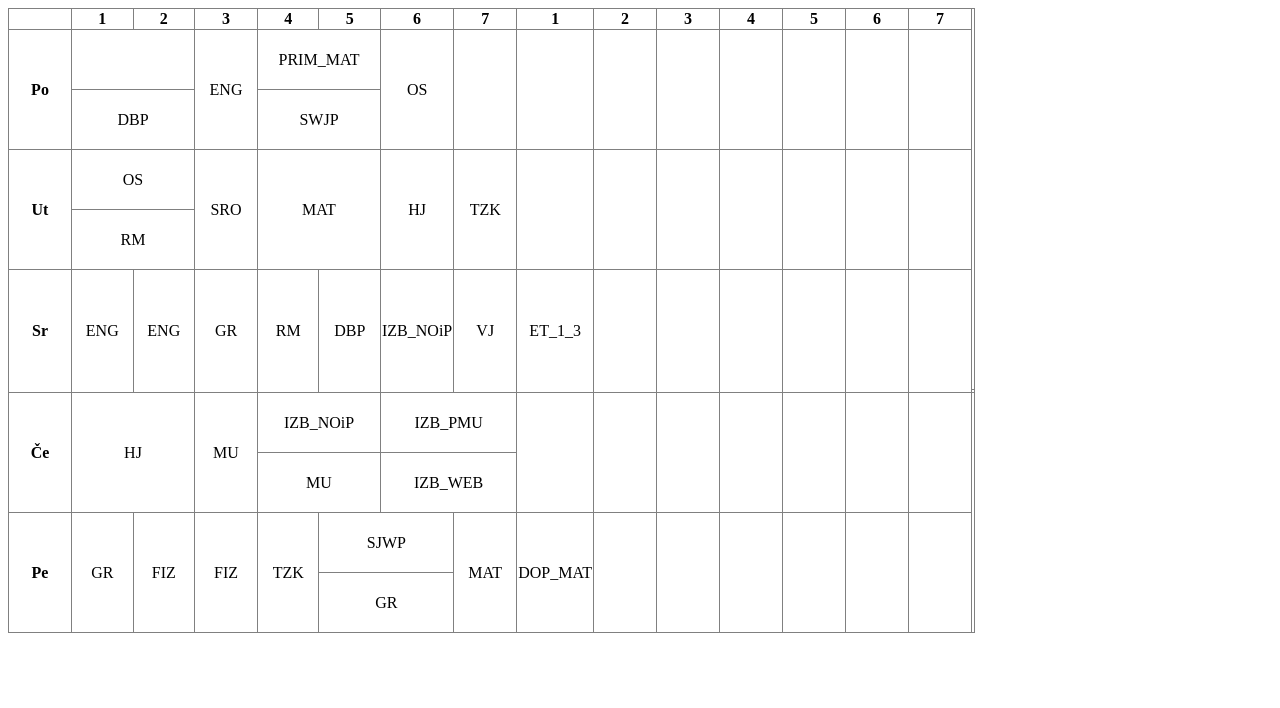
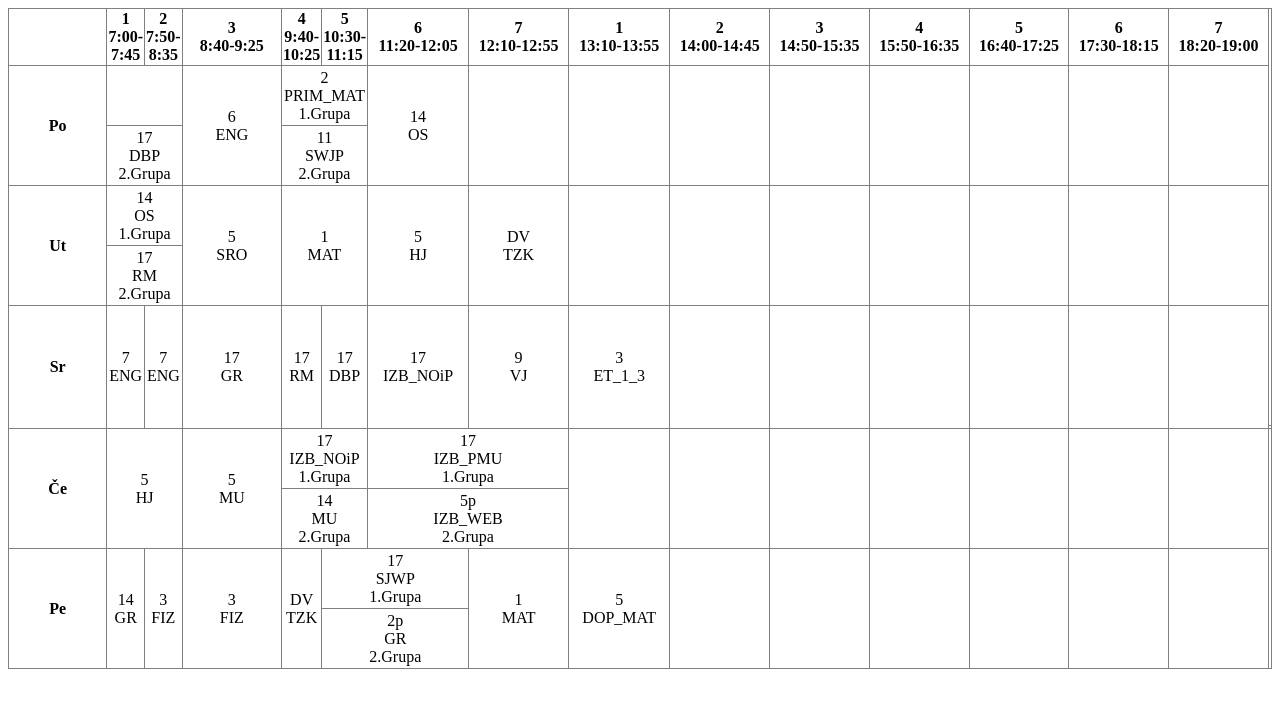
Before and after one commit to mali1sunjo/sjwp_lovro, a plain HTML site: page zadace/zadaca2.html in a window 1280 px wide. Drawn offline with Linux system fonts and the light colour scheme.

Commit message:
gotova tablica

```diff
--- a/zadace/zadaca2.html
+++ b/zadace/zadaca2.html
@@ -9,53 +9,53 @@
 </head>
 <body>
     <table border="1" style="border-collapse: collapse;">
-        <tr>
+        <tr width="150">
             <th></th>
-            <th>1</th>
-            <th>2</th>
-            <th>3</th>
-            <th>4</th>
-            <th>5</th>
-            <th>6</th>
-            <th>7</th>
-            <th>1</th>
-            <th>2</th>
-            <th>3</th>
-            <th>4</th>
-            <th>5</th>
-            <th>6</th>
-            <th>7</th>
+            <th>1 <br>7:00-7:45</th>
+            <th>2 <br>7:50-8:35</th>
+            <th>3 <br>8:40-9:25</th>
+            <th>4 <br>9:40-10:25</th>
+            <th>5 <br>10:30-11:15</th>
+            <th>6 <br>11:20-12:05</th>
+            <th>7 <br>12:10-12:55</th>
+            <th>1 <br>13:10-13:55</th>
+            <th>2 <br> 14:00-14:45</th>
+            <th>3 <br>14:50-15:35</th>
+            <th>4 <br>15:50-16:35</th>
+            <th>5 <br>16:40-17:25</th>
+            <th>6 <br>17:30-18:15</th>
+            <th>7 <br>18:20-19:00</th>
         </tr>
 
         <tr align="center" height="60">
-            <th rowspan="2" width="60">Po</th>
+            <th rowspan="2" width="100">Po</th>
             <td width="120" colspan="2">    </td>
-            <td rowspan="2" width="60">ENG</td>
-            <td colspan="2" width="120">PRIM_MAT</td>
+            <td rowspan="2" width="100">6 <br>ENG</td>
+            <td colspan="2" width="200">2 <br>PRIM_MAT <br>1.Grupa</td>
 
-            <td rowspan="2" width="60">OS</td>
-            <td rowspan="2" width="60">    </td>
-            <td rowspan="2" width="60">    </td>
-            <td rowspan="2" width="60">    </td>
-            <td rowspan="2" width="60">    </td>
-            <td rowspan="2" width="60">    </td>
-            <td rowspan="2" width="60">    </td>
-            <td rowspan="2" width="60">    </td>
-            <td rowspan="2" width="60">    </td>
+            <td rowspan="2" width="100">14 <br>OS</td>
+            <td rowspan="2" width="100">    </td>
+            <td rowspan="2" width="100">    </td>
+            <td rowspan="2" width="100">    </td>
+            <td rowspan="2" width="100">    </td>
+            <td rowspan="2" width="100">    </td>
+            <td rowspan="2" width="100">    </td>
+            <td rowspan="2" width="100">    </td>
+            <td rowspan="2" width="100">    </td>
         </tr>
         <tr align="center" height="60">
 
-            <td colspan="2" width="120">DBP</td>
+            <td colspan="2" width="200">17 <br>DBP <br>2.Grupa</td>
 
-            <td colspan="2" width="120">SWJP</td>
+            <td colspan="2" width="200">11 <br>SWJP <br>2.Grupa</td>
         </tr>
         <tr align="center" height="60" >
             <th rowspan="2">Ut</th>
-            <td colspan="2">OS</td>
-            <td rowspan="2">SRO</td>
-            <td colspan="2" rowspan="2">MAT</td>
-            <td rowspan="2">HJ</td>
-            <td rowspan="2">TZK</td>
+            <td colspan="2">14 <br>OS <br>1.Grupa</td>
+            <td rowspan="2">5 <br>SRO</td>
+            <td colspan="2" rowspan="2">1 <br>MAT</td>
+            <td rowspan="2">5 <br>HJ</td>
+            <td rowspan="2">DV <br>TZK</td>
             <td rowspan="2"></td>
             <td rowspan="2"></td>
             <td rowspan="2"></td>
@@ -66,18 +66,18 @@
 
         </tr>
         <tr align="center" height="60">
-            <td colspan="2">RM</td>
+            <td colspan="2">17 <br>RM <br>2.Grupa</td>
         </tr>
         <tr align="center" height="120">
             <th rowspan="2">Sr</th>
-            <td rowspan="2">ENG</td>
-            <td rowspan="2">ENG</td>
-            <td rowspan="2">GR</td>
-            <td rowspan="2">RM</td>
-            <td rowspan="2">DBP</td>
-            <td rowspan="2">IZB_NOiP</td>
-            <td rowspan="2">VJ</td>
-            <td rowspan="2">ET_1_3</td>
+            <td rowspan="2">7 <br>ENG</td>
+            <td rowspan="2">7 <br>ENG</td>
+            <td rowspan="2">17 <br>GR</td>
+            <td rowspan="2">17 <br>RM</td>
+            <td rowspan="2">17 <br>DBP</td>
+            <td rowspan="2">17 <br>IZB_NOiP</td>
+            <td rowspan="2">9 <br>VJ</td>
+            <td rowspan="2">3 <br>ET_1_3</td>
             <td rowspan="2"></td>
             <td rowspan="2"></td>
             <td rowspan="2"></td>
@@ -91,10 +91,10 @@
 
         <tr align="center" height="60">
            <th rowspan="2">Če</th>
-           <td rowspan="2" colspan="2">HJ</td>
-           <td rowspan="2">MU</td>
-           <td colspan="2">IZB_NOiP</td>
-           <td colspan="2">IZB_PMU</td>
+           <td rowspan="2" colspan="2">5 <br>HJ</td>
+           <td rowspan="2">5 <br>MU</td>
+           <td colspan="2">17 <br>IZB_NOiP <br>1.Grupa</td>
+           <td colspan="2">17 <br>IZB_PMU <br>1.Grupa</td>
            <td rowspan="2"></td>
            <td rowspan="2"></td>
            <td rowspan="2"></td>
@@ -105,19 +105,19 @@
 
         </tr>
         <tr align="center" height="60">
-            <td colspan="2">MU</td>
-            <td colspan="2">IZB_WEB</td>
+            <td colspan="2">14 <br>MU <br>2.Grupa</td>
+            <td colspan="2">5p <br>IZB_WEB <br>2.Grupa</td>
 
         </tr>
         <tr align="center" height="60">
             <th rowspan="2">Pe</th>
-            <td rowspan="2">GR</td>
-            <td rowspan="2">FIZ</td>
-            <td rowspan="2">FIZ</td>
-            <td rowspan="2">TZK</td>
-            <td colspan="2">SJWP</td>
-            <td rowspan="2">MAT</td>
-            <td rowspan="2">DOP_MAT</td>
+            <td rowspan="2">14 <br>GR</td>
+            <td rowspan="2">3 <br>FIZ</td>
+            <td rowspan="2">3 <br>FIZ</td>
+            <td rowspan="2">DV <br>TZK</td>
+            <td colspan="2">17 <br>SJWP <br>1.Grupa</td>
+            <td rowspan="2">1 <br>MAT</td>
+            <td rowspan="2">5 <br>DOP_MAT</td>
             <td rowspan="2"></td>
             <td rowspan="2"></td>
             <td rowspan="2"></td>
@@ -127,7 +127,7 @@
 
         </tr>
         <tr align="center" height="60">
-            <td colspan="2">GR</td>
+            <td colspan="2">2p <br>GR <br>2.Grupa</td>
 
         </tr>
 
```
